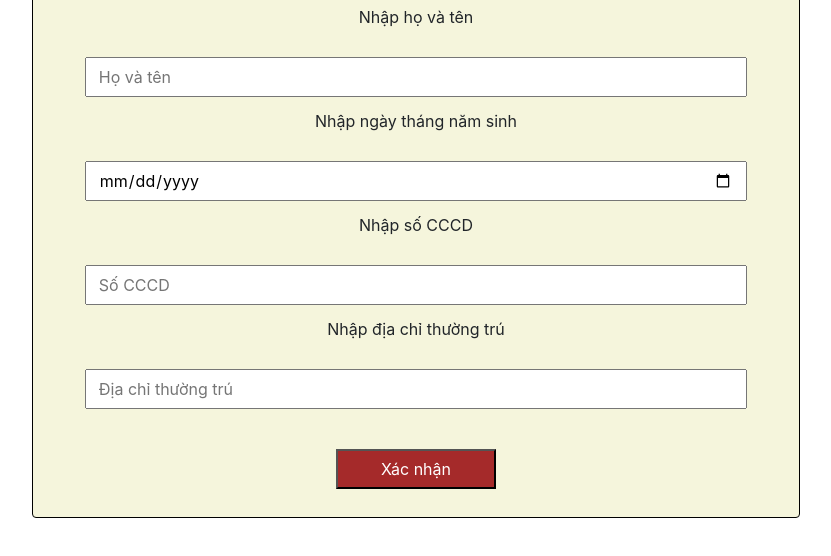
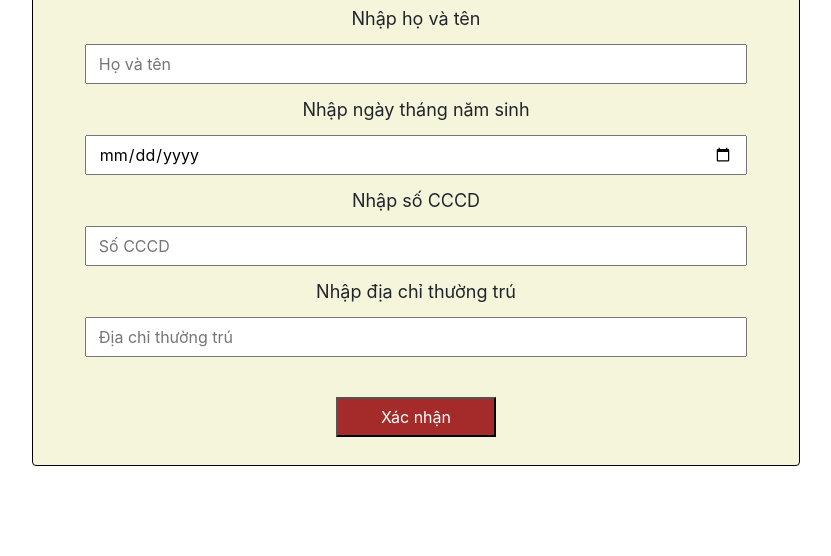
Before and after one commit to hieungocdinh/bai_TH, a plain HTML site: page index.html in a window 1280 px wide. Shown: the part 228-784 px from the top of the page, without its empty margins (224-1055 px from the left). Drawn offline with nearby package versions, Linux system fonts and the light colour scheme.

Commit message:
Update style.css

```diff
--- a/style.css
+++ b/style.css
@@ -21,10 +21,9 @@
     padding: 24px 4px;
 }
 
-.infomation__des{
+.infomaiton__des{
+    font-size: 18px;
     margin: 0;
-    display: block;
-    text-align: left;
 }
 
 .infomation__input{
```
